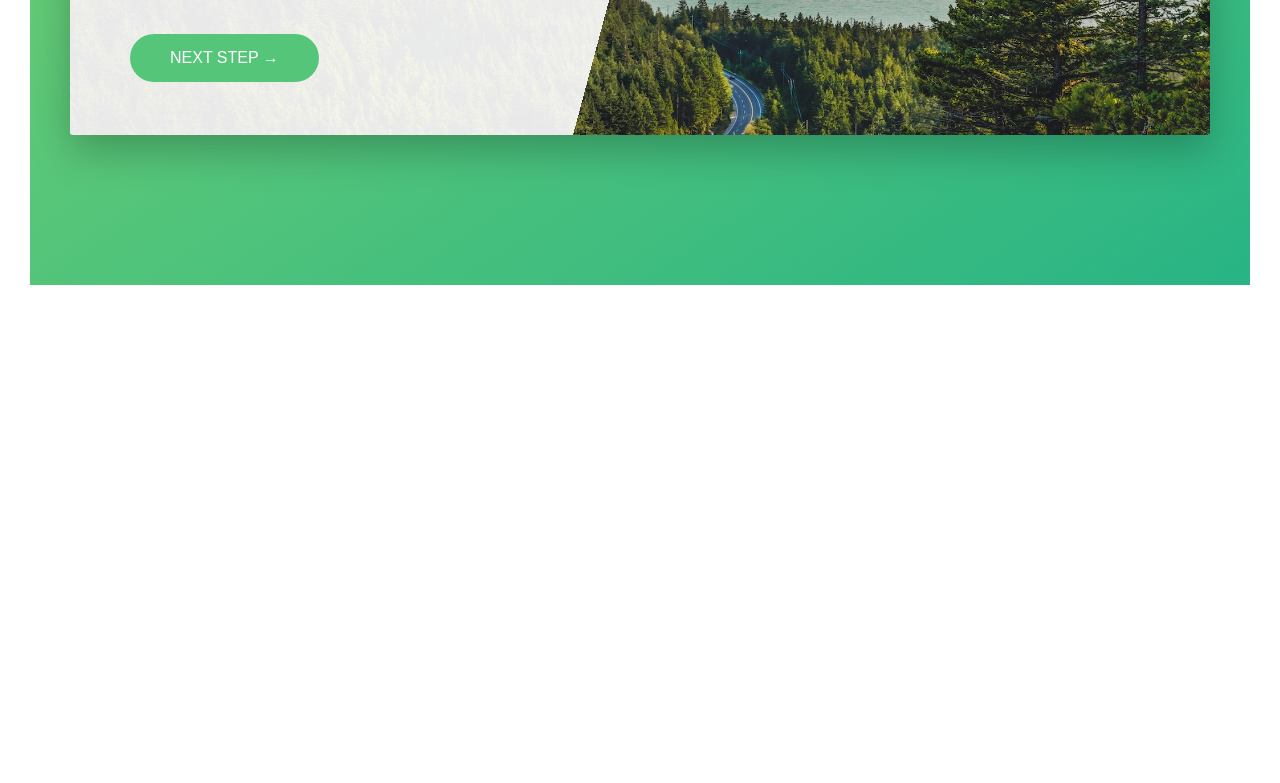
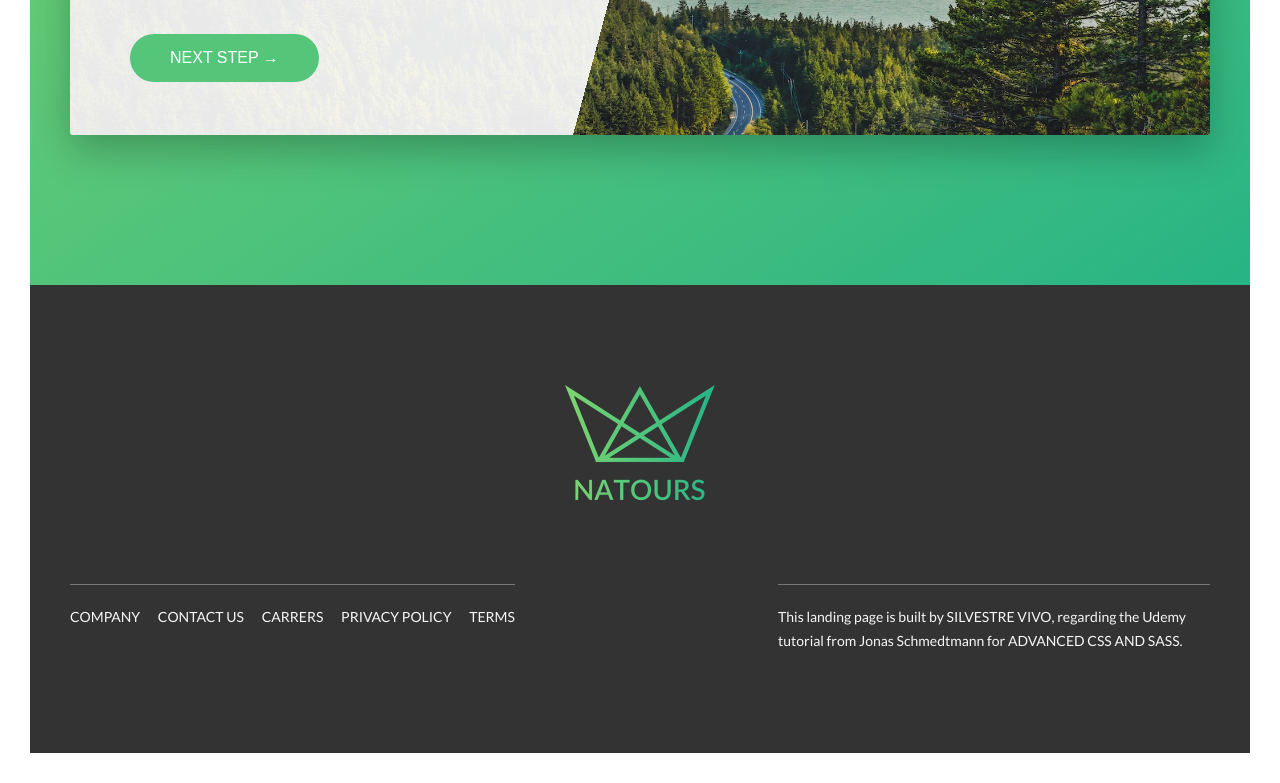
Before and after one commit to silvestrevivo/natours-css, a website with bundled scripts: page index.html in a window 1280 px wide. Shown: the part 4979-5762 px from the top of the page. Before the commit the page ends 5294 px from the top, so only its background shows below. Built offline with nearby package versions, Linux system fonts and the light colour scheme.

Commit message:
footer done

```diff
--- a/index.html
+++ b/index.html
@@ -312,10 +312,33 @@
                 </div>
             </div>
         </section>
-
+        <!-- end of main -->
     </main>
 
-
+    <!-- FOOTER -->
+    <footer class="footer">
+        <div class="footer__logo-box">
+            <img src="./img/logo-green-2x.png" alt="Full logo" class="footer__logo">
+        </div>
+        <div class="row">
+            <div class="col-1-of-2">
+                <div class="footer__navigation">
+                    <ul class="footer__list">
+                        <li class="footer__item"><a href="#" class="footer__link">company</a></li>
+                        <li class="footer__item"><a href="#" class="footer__link">contact us</a></li>
+                        <li class="footer__item"><a href="#" class="footer__link">carrers</a></li>
+                        <li class="footer__item"><a href="#" class="footer__link">privacy policy</a></li>
+                        <li class="footer__item"><a href="#" class="footer__link">terms</a></li>
+                    </ul>
+                </div>
+            </div>
+            <div class="col-1-of-2">
+                <p class="footer__copyright">
+                    This landing page is built by <a href="#" class="footer__link">Silvestre Vivo</a>, regarding the Udemy tutorial from Jonas Schmedtmann for <a href="#" class="footer__link">Advanced CSS and SASS</a>.
+                </p>
+            </div>
+        </div>
+    </footer>
 
 
 
--- a/sass/abstract/_variables.scss
+++ b/sass/abstract/_variables.scss
@@ -16,6 +16,7 @@ $col-tertiary-dark: #5643fa;
 $col-black: #000;
 $col-grey-dark: #777;
 $col-grey-dark-2: #999;
+$col-grey-dark-3: #333;
 $col-grey-light-1: #f7f7f7;
 $col-grey-light-2: #eee;
 $col-white: #fff;
--- /dev/null
+++ b/sass/layout/_footer.scss
@@ -0,0 +1,58 @@
+.footer {
+  background-color: $col-grey-dark-3;
+  padding: 10rem 0;
+  font-size: 1.4rem;
+
+  &__logo-box{
+    margin-bottom: 8rem;
+  }
+
+  &__logo{
+    width: 15rem;
+    height: auto;
+    margin: 0 auto;
+  }
+
+  &__navigation{
+    border-top: 1px solid $col-grey-dark;
+    padding-top: 2rem;
+    display: inline-block;
+  }
+
+  &__list{
+    list-style: none;
+  }
+
+  &__item{
+    display: inline-block;
+    &:not(:last-child){
+      margin-right: 1.5rem;
+    }
+  }
+
+  &__link{
+    &:link,
+    &:visited{
+      color: $col-grey-light-1;
+      background-color: $col-grey-dark-3;
+      text-decoration: none;
+      text-transform: uppercase;
+      display: inline-block;
+      transition: all .2s;
+    }
+    &:hover,
+    &:active{
+      color: $col-primary;
+      box-shadow: 0 1rem 2rem rgba($col-black, .4);
+      transform: rotate(5deg) scale(1.2);
+    }
+  }
+
+  &__copyright{
+    color: $col-grey-light-1;
+    border-top: 1px solid $col-grey-dark;
+    padding-top: 2rem;
+    width: 80%;
+    float: right;
+  }
+}
--- a/sass/style.scss
+++ b/sass/style.scss
@@ -16,6 +16,7 @@
 @import "components/story.scss";
 @import "components/form.scss";
 
+@import "layout/footer.scss";
 @import "layout/grid.scss";
 @import "layout/header.scss";
 
```
